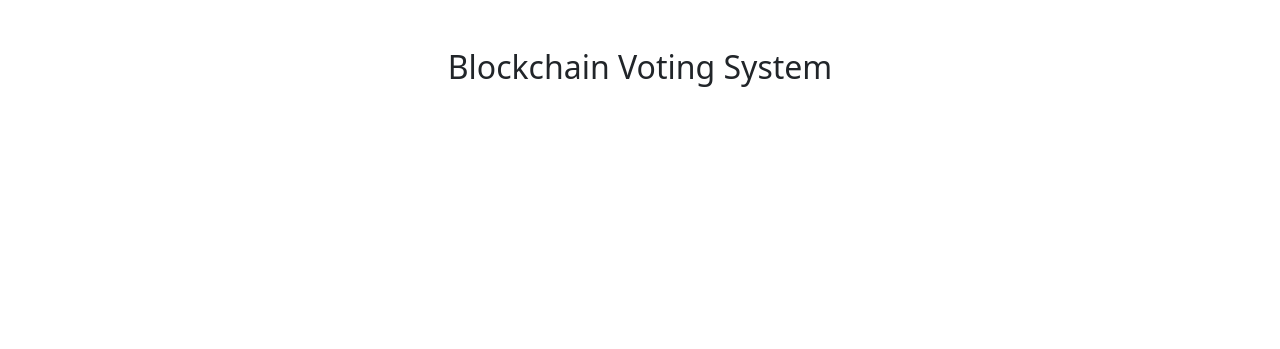
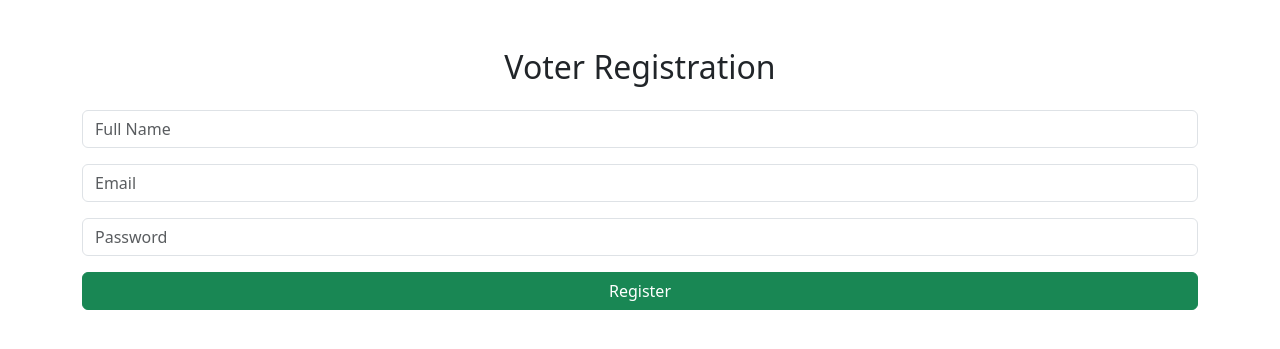
Before and after one commit to FlashGamingTune/Blockchain-Voting, a Flask app: page /register in a window 1280 px wide. Shown: the top 349 px of the page. Run offline with Flask 3, Linux system fonts and the light colour scheme.

Commit message:
Register and Login FORM fixed

```diff
--- a/Templates/register.html
+++ b/Templates/register.html
@@ -1,13 +1,40 @@
 <!DOCTYPE html>
 <html>
 <head>
-    <title>Blockchain Voting</title>
+    <title>Register</title>
     <link rel="stylesheet"
-     href="https://cdn.jsdelivr.net/npm/bootstrap@5.3.0/dist/css/bootstrap.min.css">
+          href="https://cdn.jsdelivr.net/npm/bootstrap@5.3.0/dist/css/bootstrap.min.css">
 </head>
+
 <body class="container mt-5">
 
-    <h2 class="text-center">Blockchain Voting System</h2>
+    <h2 class="text-center">Voter Registration</h2>
+
+    <form method="post" class="mt-4">
+
+        <input type="text"
+               name="name"
+               class="form-control mb-3"
+               placeholder="Full Name"
+               required>
+
+        <input type="email"
+               name="email"
+               class="form-control mb-3"
+               placeholder="Email"
+               required>
+
+        <input type="password"
+               name="password"
+               class="form-control mb-3"
+               placeholder="Password"
+               required>
+
+        <button class="btn btn-success w-100">
+            Register
+        </button>
+
+    </form>
 
 </body>
 </html>
```
Also changed, not shown: Templates/login.html (+7 -2 lines), css/style.css (added), database.db.
